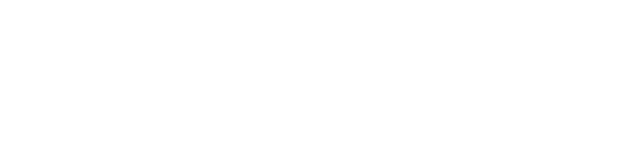
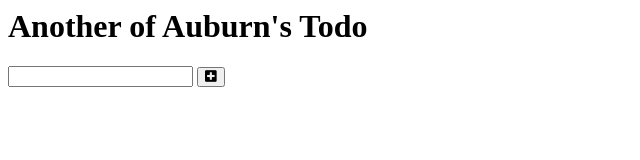
Before and after one commit to awiles808/AnotherToDo, a plain HTML site: page index.html in a window 1280 px wide. Shown: the whole page, without its empty margins (0-640 px from the left). Drawn offline with Linux system fonts and the light colour scheme.

Commit message:
Added Title Input And Button

```diff
--- a/index.html
+++ b/index.html
@@ -9,6 +9,27 @@
     <title>Anotha ToDo</title>
 </head>
 <body>
+
+    <header>
+        <h1>
+            Another of Auburn's Todo
+        </h1>
+    </header>
+    <form>
+        <input type="text" class="todo-input">
+        <button class="todo-button" type="submit">
+            <i class="fas fa-plus-square"></i>
+            </button>
+    </form>
+
+    <div class="todo-containter">
+        <ul class="todo-list"></ul>
+    </div>
+
+
+
+
+
     <script src="./app.js"></script>
 </body>
 </html>
```
